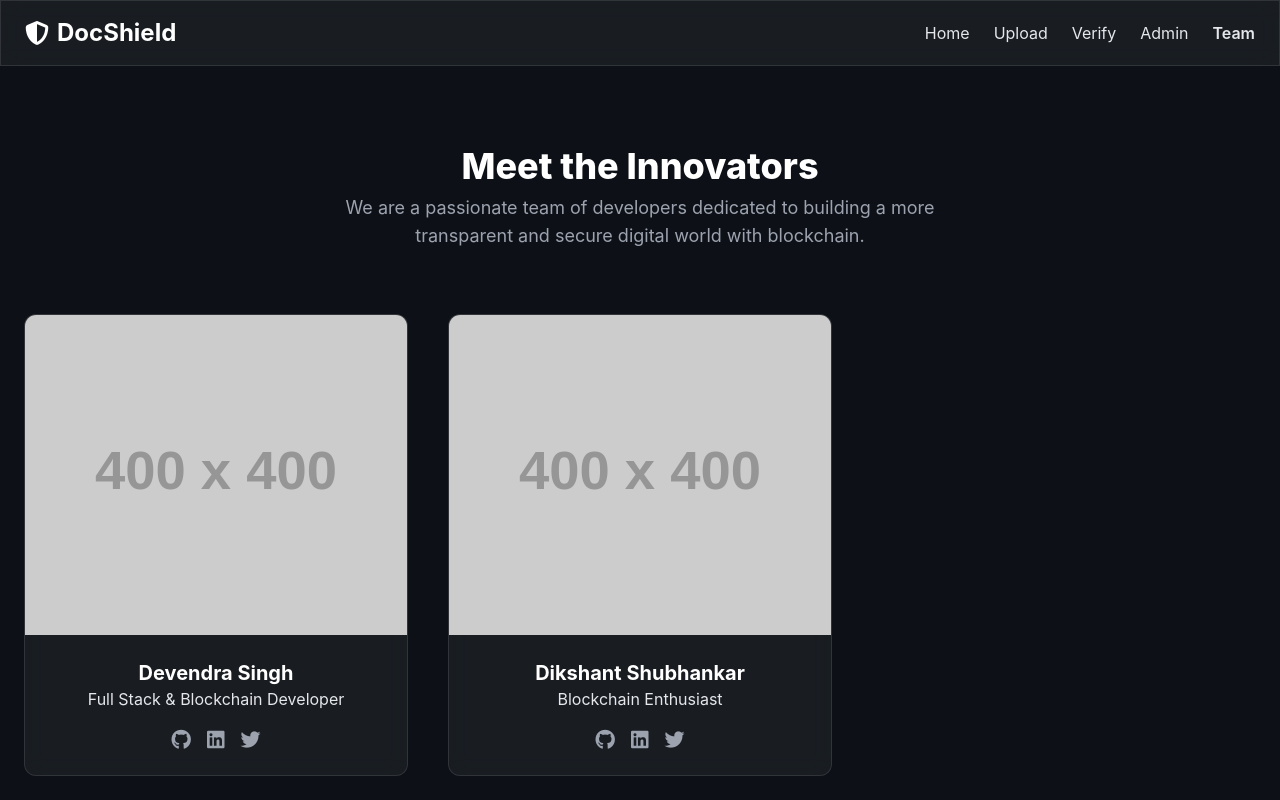
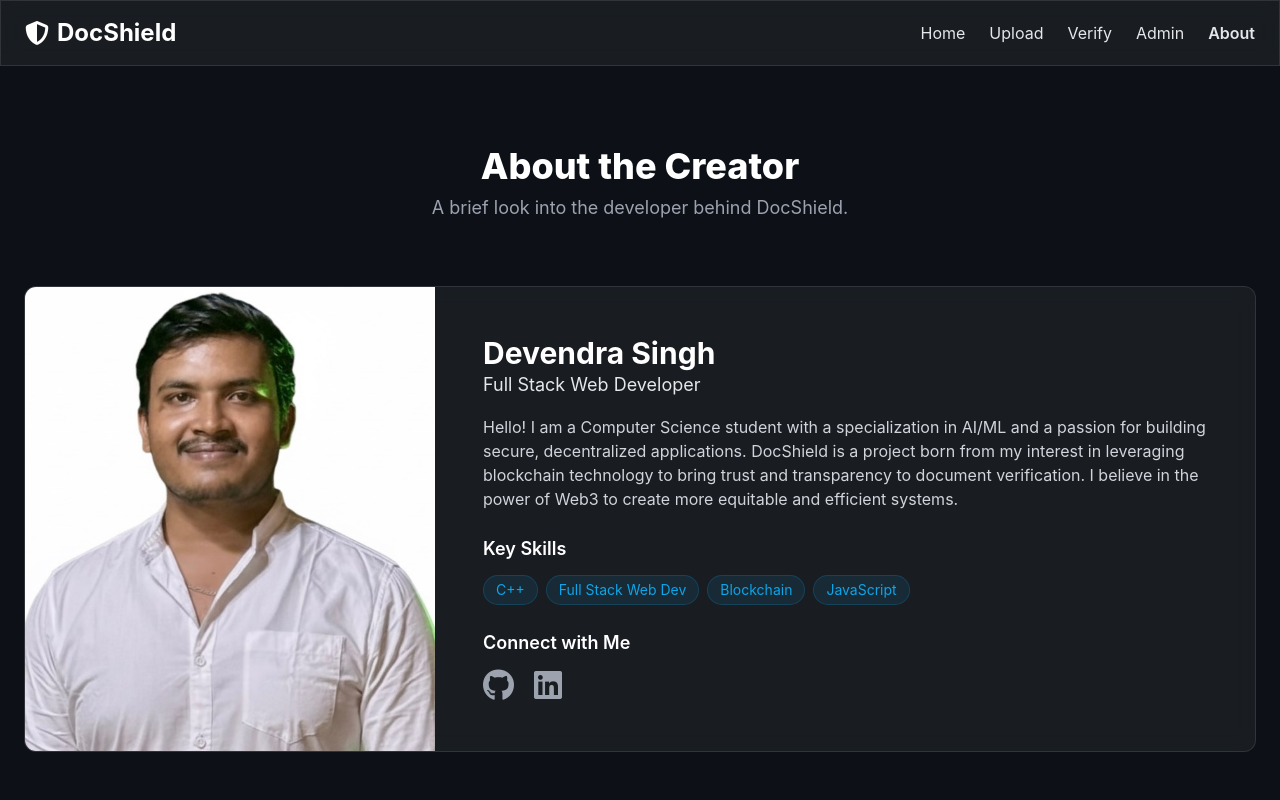
Before and after one commit to Devendra6969/DocShield, a website: page src/about.html in a window 1280 px wide. Shown: the top 800 px of the page. Drawn offline with nearby package versions, Linux system fonts and the light colour scheme; placeholder pictures from the web are drawn by us.

Commit message:
update developer info

```diff
--- a/src/about.html
+++ b/src/about.html
@@ -3,14 +3,14 @@
 <head>
     <meta charset="UTF-8" />
     <meta name="viewport" content="width=device-width, initial-scale=1.0" />
-    <title>Our Team - DocShield</title>
+    <title>About - DocShield</title>
     <link href="https://cdn.jsdelivr.net/npm/tailwindcss@2.2.19/dist/tailwind.min.css" rel="stylesheet">
     <link rel="stylesheet" href="https://cdnjs.cloudflare.com/ajax/libs/font-awesome/6.4.0/css/all.min.css" />
     <link rel="icon" href="../assets/images/icon.png" />
     <style>
         body { background-color: #0d1117; font-family: 'Inter', sans-serif; }
         .glass-card { background: rgba(255, 255, 255, 0.05); backdrop-filter: blur(10px); border: 1px solid rgba(255, 255, 255, 0.1); }
-        .team-card:hover .team-photo { transform: scale(1.05); }
+        .skill-pill { background-color: rgba(14, 165, 233, 0.1); color: #0ea5e9; border: 1px solid rgba(14, 165, 233, 0.2); }
     </style>
 </head>
 <body class="text-gray-200">
@@ -25,52 +25,54 @@
                 <a href="upload.html" class="hover:text-cyan-400 transition-colors">Upload</a>
                 <a href="verify.html" class="hover:text-cyan-400 transition-colors">Verify</a>
                 <a href="admin.html" class="hover:text-cyan-400 transition-colors">Admin</a>
-                <a href="about.html" class="text-cyan-400 font-semibold">Team</a>
+                <a href="about.html" class="text-cyan-400 font-semibold">About</a>
             </div>
         </div>
     </nav>
 
     <main class="container mx-auto px-6 py-20">
         <div class="text-center mb-16">
-            <h1 class="text-4xl font-extrabold text-white">Meet the Innovators</h1>
+            <h1 class="text-4xl font-extrabold text-white">About the Creator</h1>
             <p class="text-lg text-gray-400 mt-2 max-w-2xl mx-auto">
-                We are a passionate team of developers dedicated to building a more transparent and secure digital world with blockchain.
+                A brief look into the developer behind DocShield.
             </p>
         </div>
 
-        <div class="grid grid-cols-1 sm:grid-cols-2 lg:grid-cols-3 gap-10 justify-center">
+        <div class="glass-card rounded-xl overflow-hidden md:flex">
+            <div class="md:w-1/3">
+                <img src="../assets/images/profile.jpg" alt="Devendra Singh" class="h-full w-full object-cover">
+            </div>
 
-            <div class="team-card glass-card rounded-xl overflow-hidden text-center transition-all duration-300 hover:border-cyan-400">
-                <div class="overflow-hidden">
-                    <img src="https://via.placeholder.com/400" alt="Devendra Singh" class="team-photo w-full h-80 object-cover transition-transform duration-300">
+            <div class="md:w-2/3 p-8 md:p-12 flex flex-col justify-center">
+                <h2 class="text-3xl font-bold text-white">Devendra Singh</h2>
+                <p class="text-cyan-400 text-lg mb-4">Full Stack Web Developer</p>
+
+                <p class="text-gray-300 mb-6">
+                    Hello! I am a Computer Science student with a specialization in AI/ML and a passion for building secure, decentralized applications. DocShield is a project born from my interest in leveraging blockchain technology to bring trust and transparency to document verification. I believe in the power of Web3 to create more equitable and efficient systems.
+                </p>
+
+                <div class="mb-6">
+                    <h4 class="text-lg font-semibold text-white mb-3">Key Skills</h4>
+                    <div class="flex flex-wrap gap-2">
+                        <span class="skill-pill py-1 px-3 rounded-full text-sm">C++</span>
+                        <span class="skill-pill py-1 px-3 rounded-full text-sm">Full Stack Web Dev</span>
+                        <span class="skill-pill py-1 px-3 rounded-full text-sm">Blockchain</span>
+
+                        <span class="skill-pill py-1 px-3 rounded-full text-sm">JavaScript</span>
+
+                    </div>
                 </div>
-                <div class="p-6">
-                    <h3 class="text-xl font-bold text-white">Devendra Singh</h3>
-                    <p class="text-cyan-400 mb-4">Full Stack & Blockchain Developer</p>
-                    <div class="flex justify-center space-x-4 text-gray-400">
-                        <a href="#" class="hover:text-white"><i class="fab fa-github fa-lg"></i></a>
-                        <a href="#" class="hover:text-white"><i class="fab fa-linkedin fa-lg"></i></a>
-                        <a href="#" class="hover:text-white"><i class="fab fa-twitter fa-lg"></i></a>
+
+                <div>
+                    <h4 class="text-lg font-semibold text-white mb-3">Connect with Me</h4>
+                    <div class="flex space-x-5 text-gray-400">
+                        <a href="https://github.com/Devendra6969" class="hover:text-white transition-colors" title="GitHub"><i class="fab fa-github fa-2x"></i></a>
+                        <a href="https://linkedin.com/in/devendra-singh-392b38251" class="hover:text-white transition-colors" title="LinkedIn"><i class="fab fa-linkedin fa-2x"></i></a>
+
                     </div>
                 </div>
             </div>
-
-            <div class="team-card glass-card rounded-xl overflow-hidden text-center transition-all duration-300 hover:border-cyan-400">
-                <div class="overflow-hidden">
-                    <img src="https://via.placeholder.com/400" alt="Dikshant Shubhankar" class="team-photo w-full h-80 object-cover transition-transform duration-300">
-                </div>
-                <div class="p-6">
-                    <h3 class="text-xl font-bold text-white">Dikshant Shubhankar</h3>
-                    <p class="text-cyan-400 mb-4">Blockchain Enthusiast</p>
-                    <div class="flex justify-center space-x-4 text-gray-400">
-                        <a href="#" class="hover:text-white"><i class="fab fa-github fa-lg"></i></a>
-                        <a href="#" class="hover:text-white"><i class="fab fa-linkedin fa-lg"></i></a>
-                        <a href="#" class="hover:text-white"><i class="fab fa-twitter fa-lg"></i></a>
-                    </div>
-                </div>
-            </div>
-
-            </div>
+        </div>
     </main>
 
     <footer class="border-t border-gray-800 py-8 mt-12">
```
Also changed, not shown: assets/images/profile.jpg (added).
